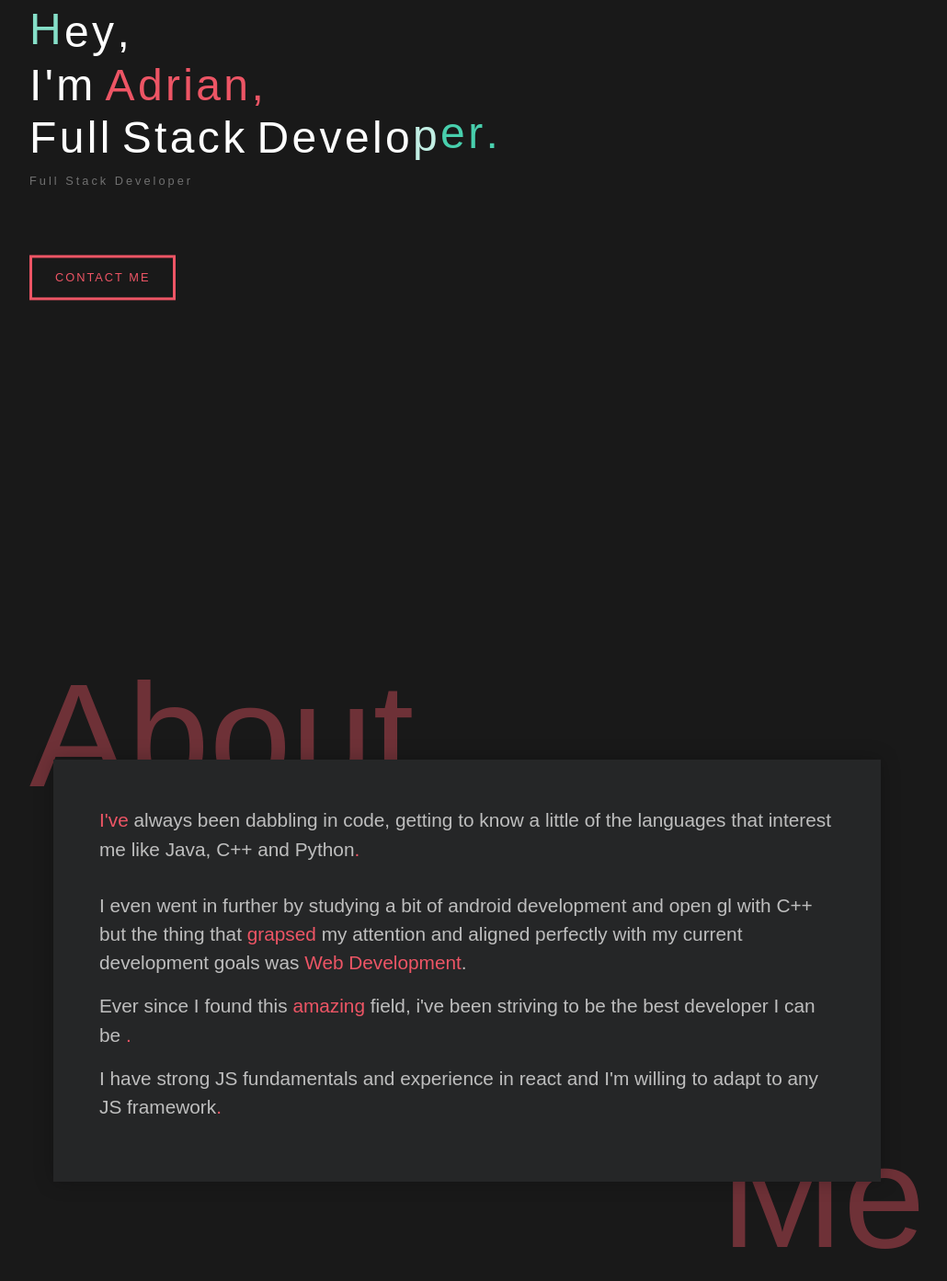
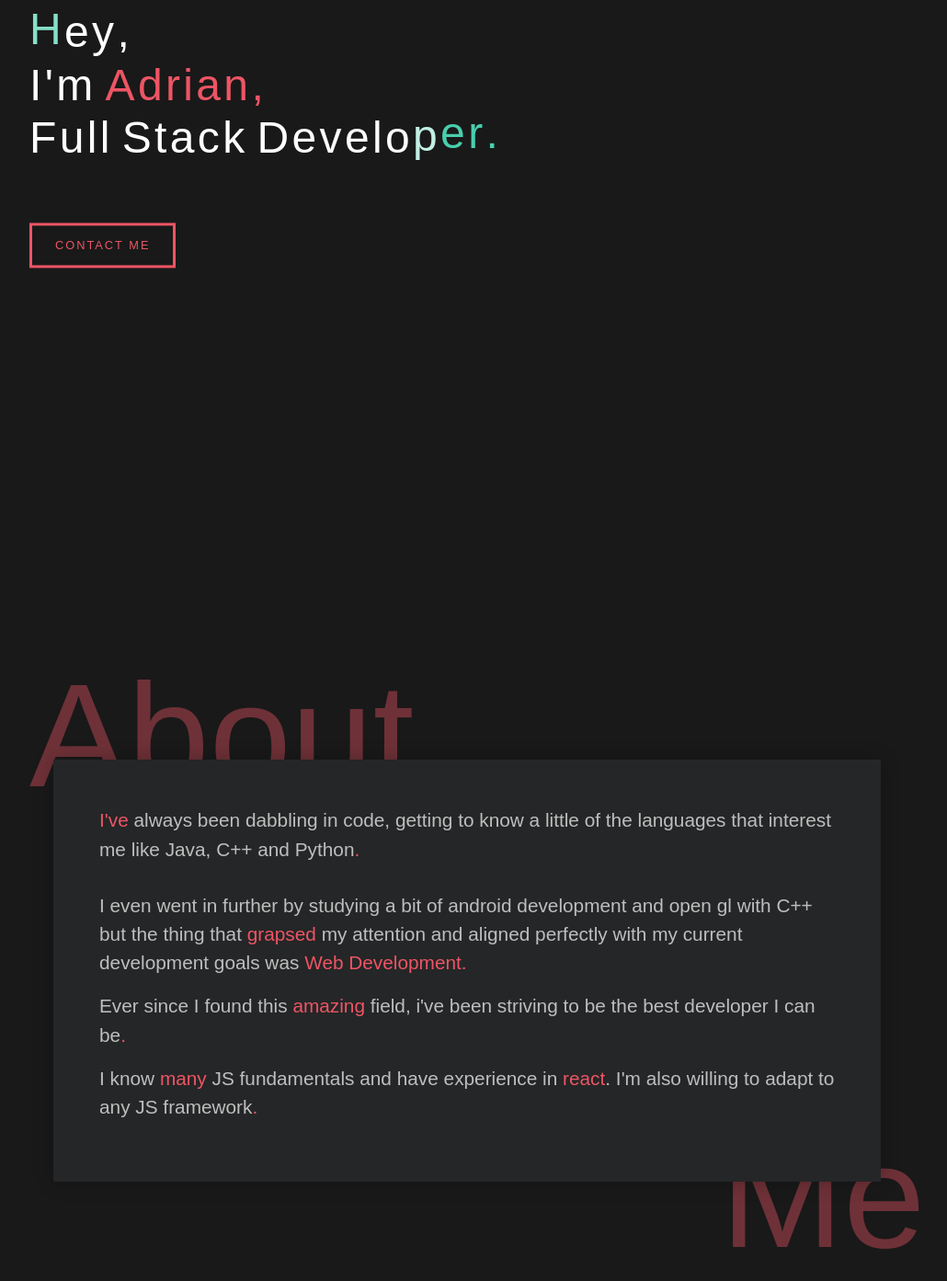
Before and after one commit to Adrian-Forde-1/First-Portfolio, a website: page index.html in a window 1280 px wide. Shown: the part 202-1595 px from the top of the page at 92% size, without its empty margins (132-1162 px from the left). Drawn offline with nearby package versions, Linux system fonts and the light colour scheme.

Commit message:
Changed html layout

```diff
--- a/index.html
+++ b/index.html
@@ -80,7 +80,7 @@
           <span class="m-left">r</span>
           <span class="m-left">.</span>
         </h1>
-        <p>Full Stack Developer</p>
+        <!-- <p>Full Stack Developer</p> -->
         <a href="#contact">contact me</a>
       </div>
       <div class="profile-img">
@@ -93,12 +93,12 @@
       <div class="about-me-info">
         <p>
           <span class="focused-word">I've</span> always been dabbling in code, getting to know a little of the languages that interest me like Java, C++ and Python<span class="focused-word">.</span></p>
-        <p>I even went in further by studying a bit of android development and open gl with C++ but the thing that <span class="focused-word">grapsed</span> my attention and aligned perfectly with my current development goals was <span class="focused-word">Web Development</span>.
+        <p>I even went in further by studying a bit of android development and open gl with C++ but the thing that <span class="focused-word">grapsed</span> my attention and aligned perfectly with my current development goals was <span class="focused-word">Web Development.</span>
         </p>
 
-        <p>Ever since I found this <span class="focused-word">amazing</span> field, i've been striving to be the best developer I can be <span class="focused-word">.</span></p>
+        <p>Ever since I found this <span class="focused-word">amazing</span> field, i've been striving to be the best developer I can be<span class="focused-word">.</span></p>
 
-        <p>I have strong JS fundamentals and experience in react and I'm willing to adapt to any JS framework<span class="focused-word">.</span></p>
+        <p>I know <span class="focused-word">many</span> JS fundamentals and have experience in <span class="focused-word">react</span>. I'm also willing to adapt to any JS framework<span class="focused-word">.</span></p>
 
       </div>
       <h1 class="me">Me</h1>
```
